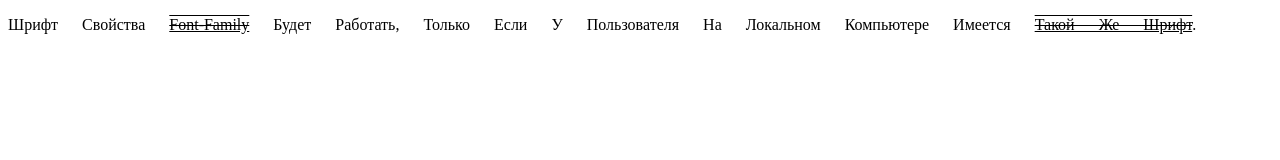
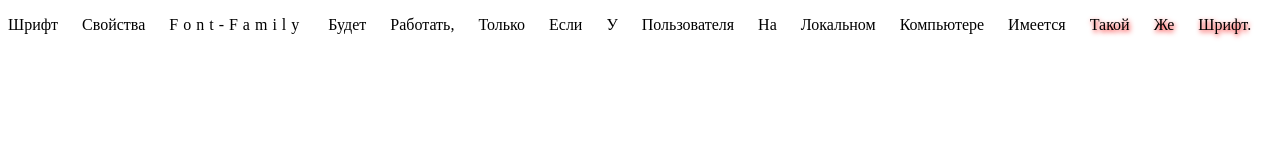
Before and after one commit to AngryCat-pixel/angrycat-pixelnix.github.io, a plain HTML site: page Practic_3/LessonSix/index.html in a window 1280 px wide. Drawn offline with Linux system fonts and the light colour scheme.

Commit message:
Practic Three - Lesson Six

```diff
--- a/Practic_3/LessonSix/index.html
+++ b/Practic_3/LessonSix/index.html
@@ -5,7 +5,7 @@
     <meta http-equiv="X-UA-Compatible" content="IE=edge" />
     <meta name="viewport" content="width=device-width, initial-scale=1.0" />
     <link rel="stylesheet" href="style.css" />
-    <title>Шрифты</title>
+    <title>Свойства</title>
   </head>
   <body>
     <p>
--- a/Practic_3/LessonSix/style.css
+++ b/Practic_3/LessonSix/style.css
@@ -1,7 +1,10 @@
-  span {
-  text-decoration: line-through underline overline;
-}
 p {
   word-spacing: 20px;
   text-transform: capitalize;
 }
+span:first-child {
+  letter-spacing: 5px;
+}
+span:last-child {
+  text-shadow: 1px 2px 5px #f70202;
+}
```
